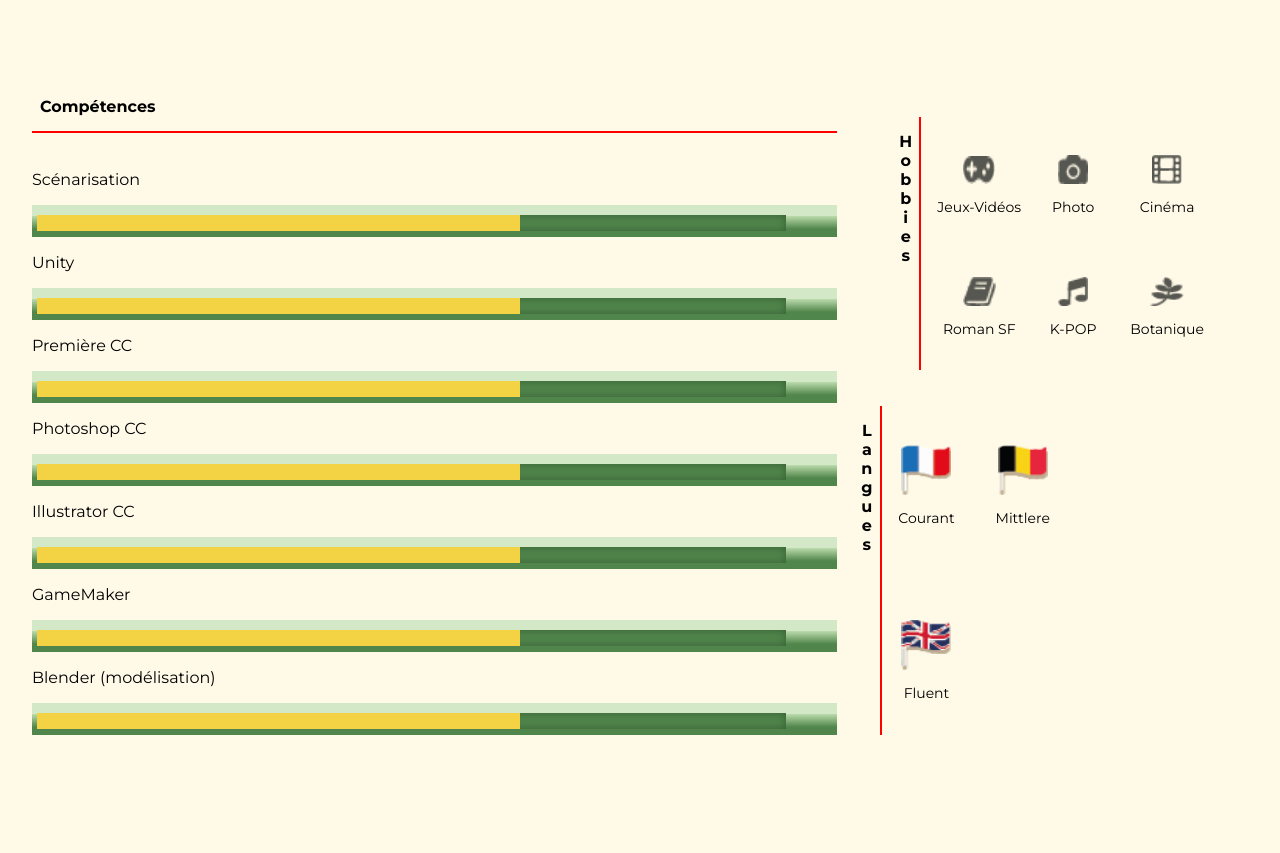
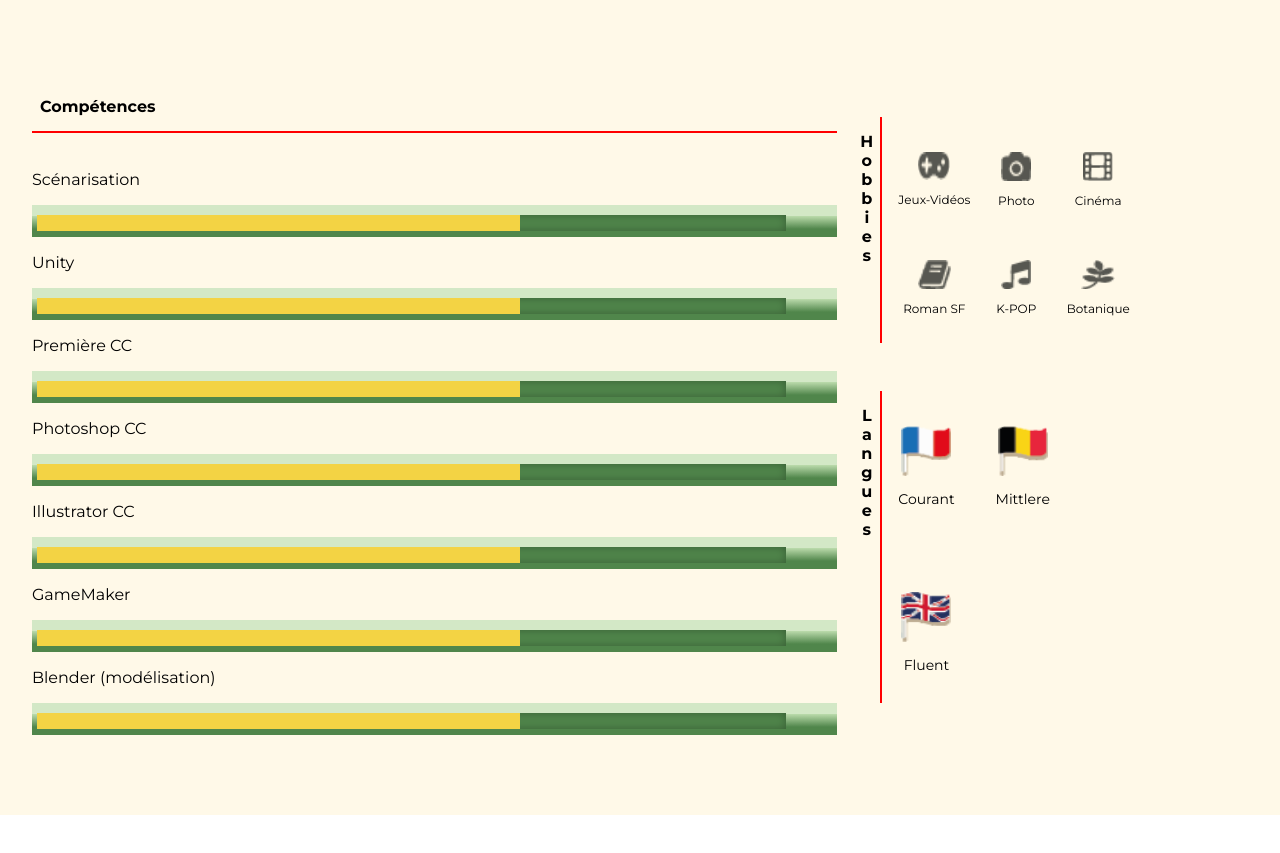
Before and after one commit to Zoukari/cvcesi, a plain HTML site: page index.html in a window 1280 px wide. Shown: the part 1049-1902 px from the top of the page. After the commit the page ends 1864 px from the top, so only its background shows below. Drawn offline with Linux system fonts and the light colour scheme.

Commit message:
fix margin

```diff
--- a/style.css
+++ b/style.css
@@ -59,6 +59,7 @@
   max-width: 600px;
   background: #4a7fc1;
   position: relative;
+  color: #fff;
 }
 .bio-text::after {
   content: "";
@@ -185,8 +186,6 @@
 
 .skill {
   padding: 3rem 0;
-  display: grid;
-  grid-template-rows: repeat(3, 1fr);
 }
 .compétences {
   /* grid-column: 1 / span 2;
@@ -230,7 +229,7 @@
 .hobbies {
   /* grid-column: 3 / span 1;
   grid-row: 1 / span 1; */
-  margin: 20px 0;
+  margin: 4rem 0;
   width: 100%;
   font-size: 0.8;
 }
@@ -258,11 +257,12 @@
   transform: translate(25px, 15px);
 } */
 .textehobbie {
-  font-size: 14px;
+  font-size: 12px;
 }
 
 .langues {
   width: 100%;
+  margin: 2rem 0;
 }
 .languetitle {
   border-bottom: red 2px solid;
@@ -287,6 +287,7 @@
 }
 @media (min-width: 800px) {
   .skill {
+    display: grid;
     grid-template-columns: repeat(3, 1fr);
     gap: 1rem;
   }
@@ -301,8 +302,8 @@
     grid-column: 3 / span 1;
     grid-row: 1 / span 1;
     display: flex;
-    justify-content: center;
     margin-top: 3.5rem;
+    margin-bottom: 0;
   }
 
   .hobbietitle {
```
